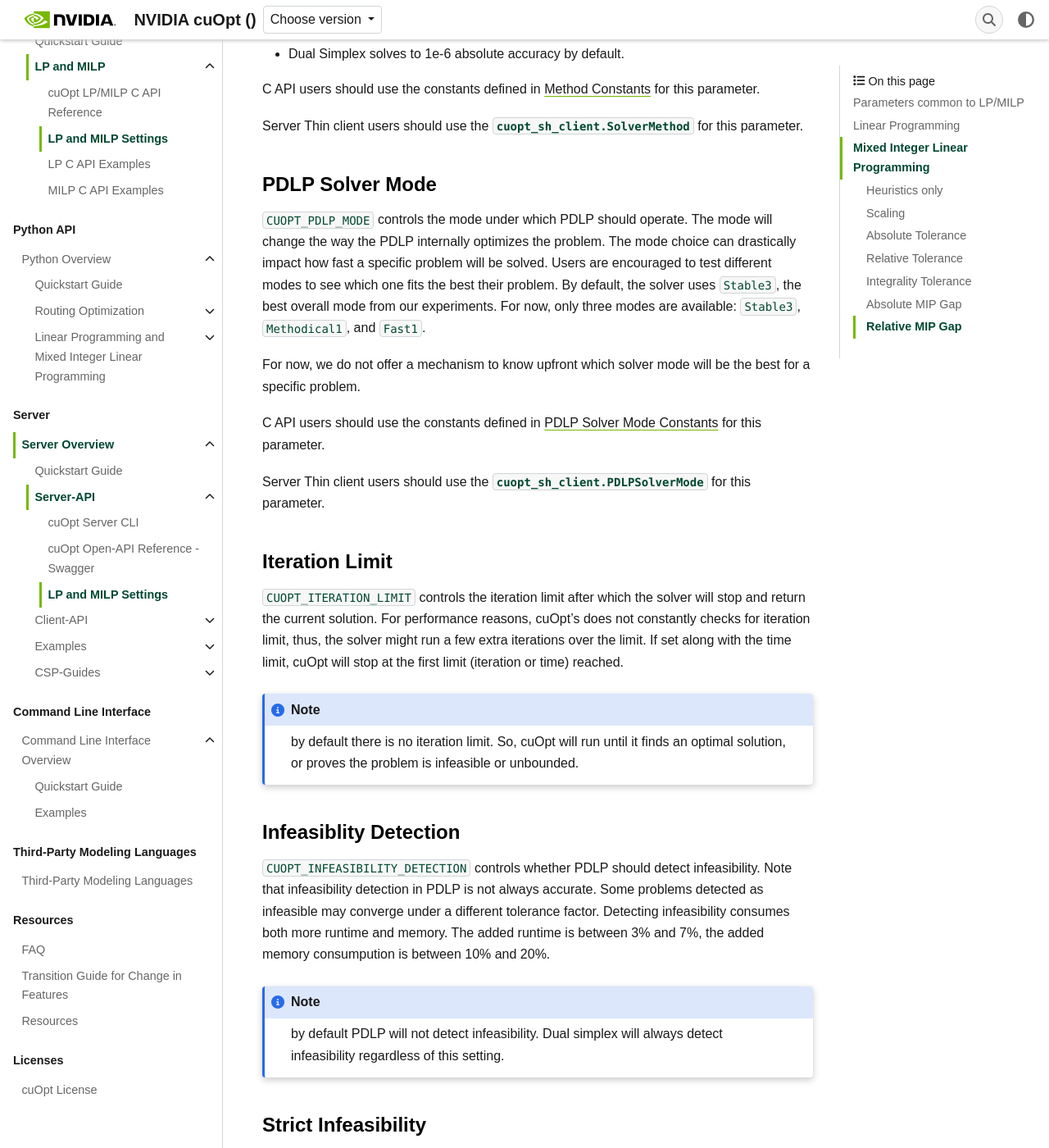
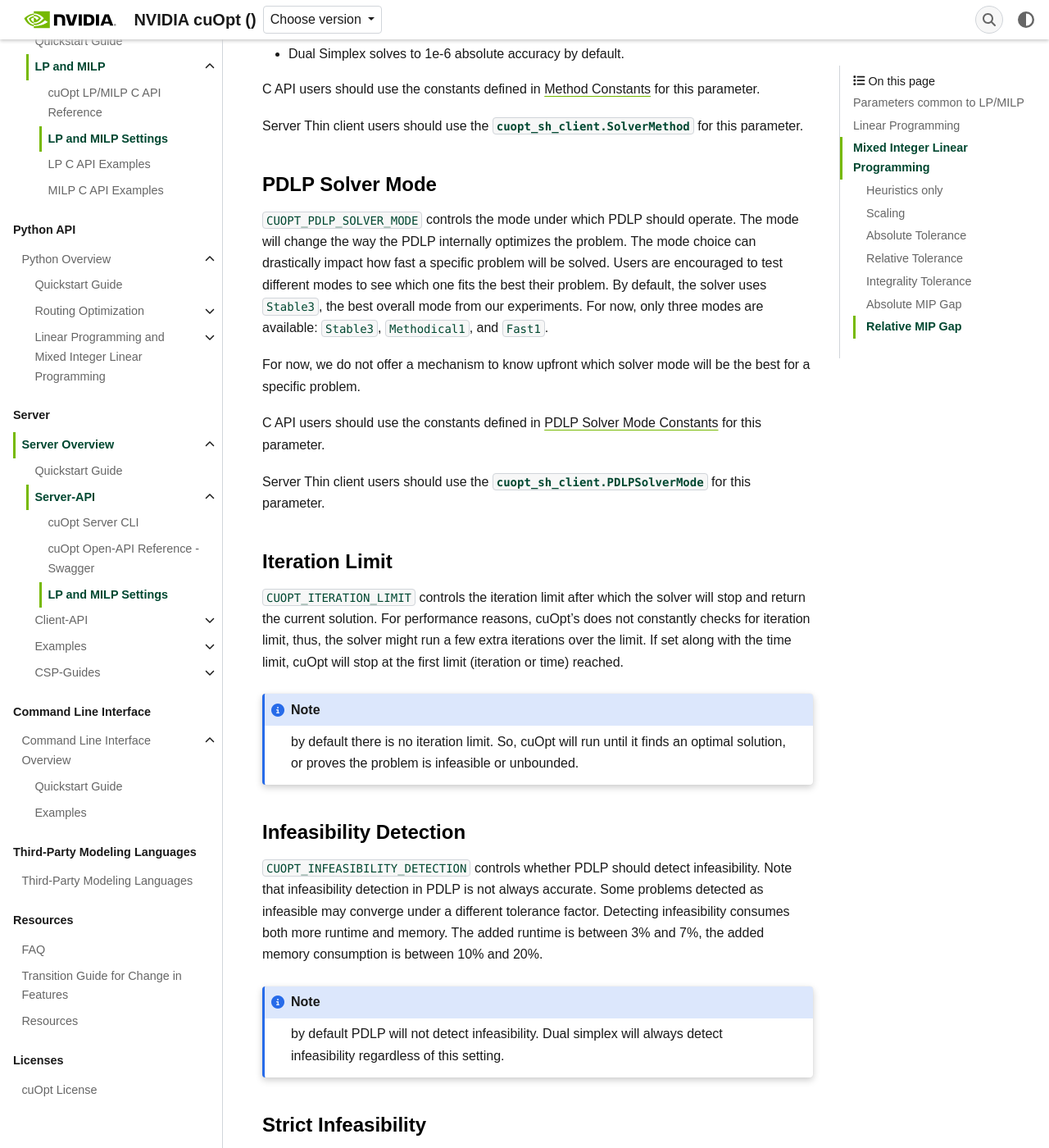
Before and after one commit to anandhkb/cuopt-anandh, a Sphinx documentation site: the page built from docs/cuopt/source/lp-milp-settings.rst, in a window 1280 px wide and 1400 px high, scrolled down 3148 px. Shown: the whole window at 82% size. Built offline with Sphinx 7.4.7, drawn with Linux system fonts in a browser that asks for light colours; some web fonts are replaced; the version number could not be read and is left out; some of the changed text lies outside the part shown.

```diff
--- a/docs/cuopt/source/lp-milp-settings.rst
+++ b/docs/cuopt/source/lp-milp-settings.rst
@@ -100,7 +100,7 @@ Server Thin client users should use the :class:`cuopt_sh_client.SolverMethod` fo
 PDLP Solver Mode
 ^^^^^^^^^^^^^^^^
 
-``CUOPT_PDLP_MODE`` controls the mode under which PDLP should operate. The mode will change the way the
+``CUOPT_PDLP_SOLVER_MODE`` controls the mode under which PDLP should operate. The mode will change the way the
 PDLP internally optimizes the problem. The mode choice can drastically impact how fast a
 specific problem will be solved. Users are encouraged to test different modes to see which one
 fits the best their problem. By default, the solver uses ``Stable3``, the best
@@ -126,13 +126,13 @@ cuOpt will stop at the first limit (iteration or time) reached.
    or proves the problem is infeasible or unbounded.
 
 
-Infeasiblity Detection
-^^^^^^^^^^^^^^^^^^^^^^
+Infeasibility Detection
+^^^^^^^^^^^^^^^^^^^^^^^^
 
 ``CUOPT_INFEASIBILITY_DETECTION`` controls whether PDLP should detect infeasibility. Note that infeasibility detection in PDLP
 is not always accurate. Some problems detected as infeasible may converge under a different tolerance factor.
 Detecting infeasibility consumes both more runtime and memory. The added runtime is between 3% and 7%,
-the added memory consumpution is between 10% and 20%.
+the added memory consumption is between 10% and 20%.
 
 .. note:: by default PDLP will not detect infeasibility. Dual simplex will always detect infeasibility
    regardless of this setting.
```
Also changed, not shown: other parts of docs/cuopt/source/lp-milp-settings.rst (+1 -1 lines).
